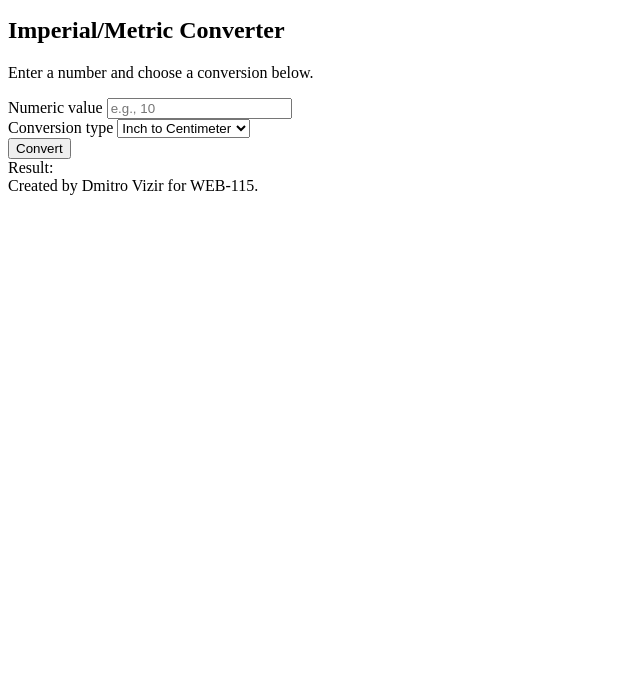
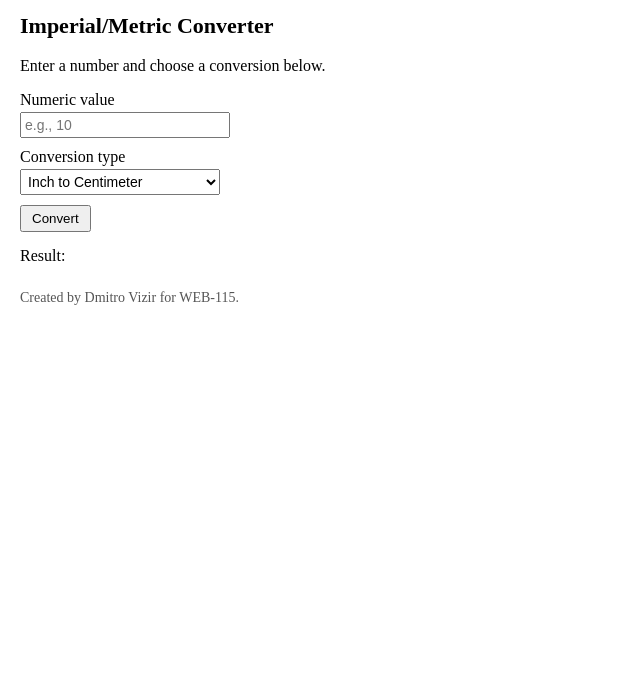
Before and after one commit to Dim4312/Interactive-dashboard, a plain HTML site: page index.html in a window 1280 px wide. Shown: the part 101-800 px from the top of the page, without its empty margins (0-640 px from the left). Drawn offline with Linux system fonts and the light colour scheme.

Commit message:
Add basic spacing sizes and colors

```diff
--- a/css/style.css
+++ b/css/style.css
@@ -0,0 +1,50 @@
+body {
+    margin: 20px;
+    font-size: 16px;
+    background-color: white;
+    color: black;
+}
+
+h1 {
+    font-size: 28px;
+    color: navy;
+}
+
+h2 {
+    font-size: 22px;
+}
+
+#metric-converter {
+    margin-top: 25px;
+    max-width: 500px;
+}
+
+#converter-form div {
+    margin-bottom: 10px;
+}
+
+label {
+    display: block;
+    margin-bottom: 3px;
+}
+
+input, select {
+    width: 200px;
+    max-width: 100%;
+    padding: 3px;
+    font-size: 14px;
+}
+
+button {
+    padding: 4px 10px;
+}
+
+#conversion-result {
+    margin-top: 15px;
+}
+
+footer {
+    margin-top: 25px;
+    font-size: 14px;
+    color: #555555;
+}
--- a/index.html
+++ b/index.html
@@ -4,6 +4,7 @@
 		<meta charset="UTF-8">
 		<meta name="viewport" content="width=device-width, initial-scale=1.0">
 		<title>My Interactive Dashboard</title>
+		<link rel="stylesheet" href="css/style.css?v=1">
 		<link rel="icon" href="favicon.svg" type="image/svg+xml">
 	</head>
 	<body>
```
